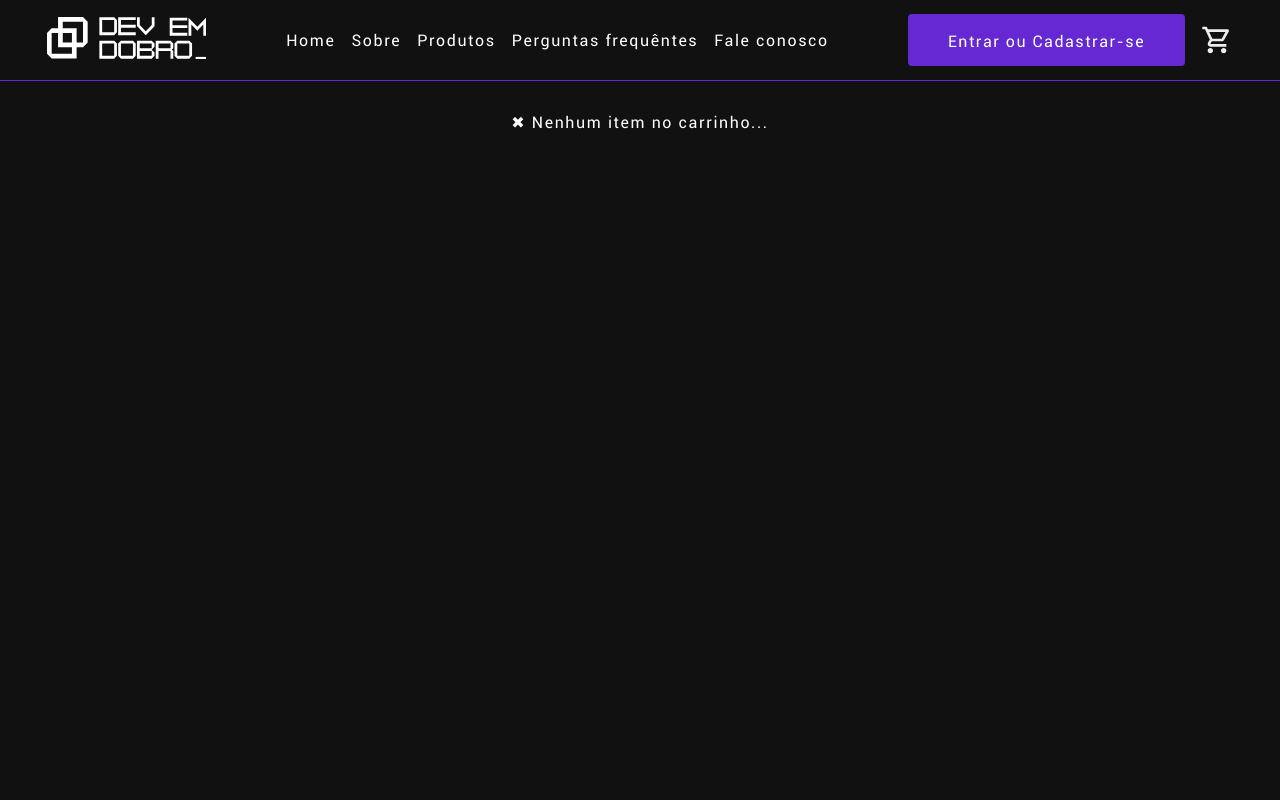
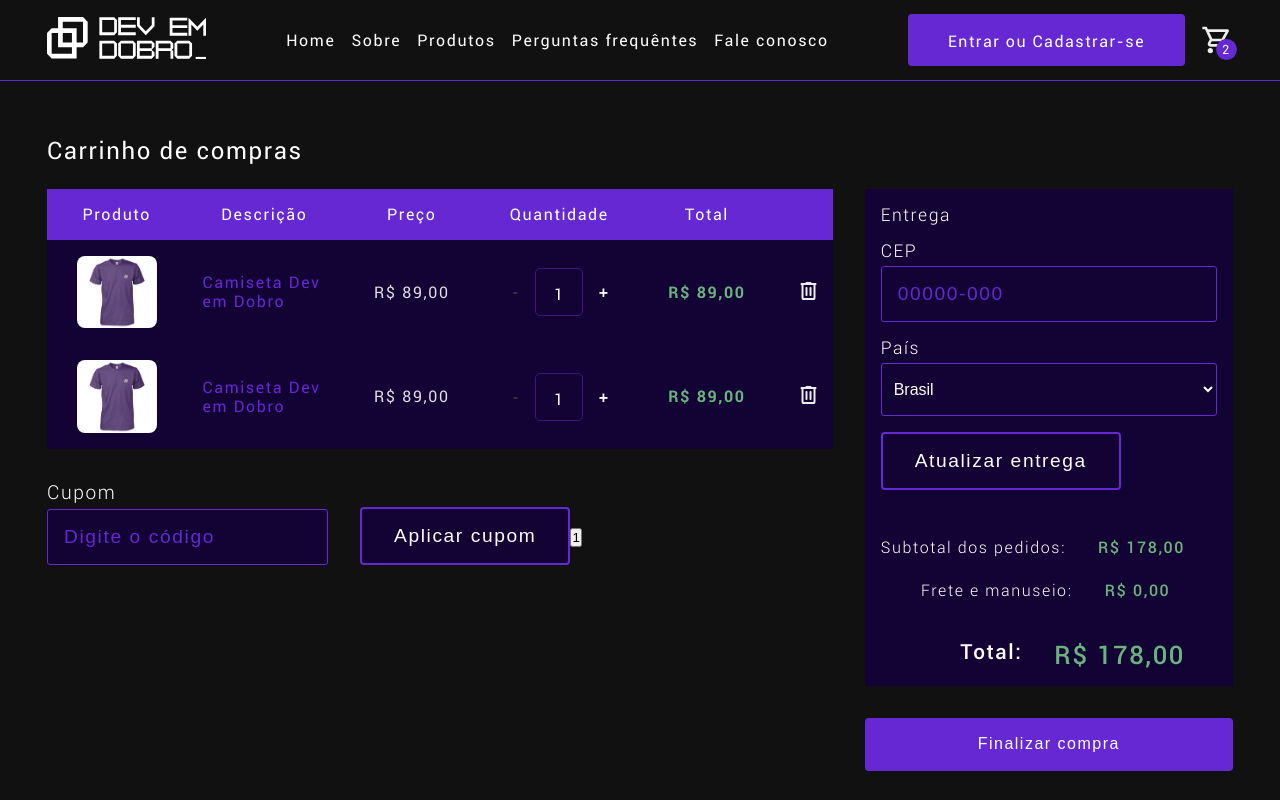
Before and after one commit to Leandro-Sousa-dev/ecommerce-ts, a React (Vite) app: page /cart in a window 1280 px wide. Shown: the top 800 px of the page. Built offline with nearby package versions, Linux system fonts and the light colour scheme.

Commit message:
uso correto de custom inputs componente

```diff
--- a/src/Contexts/CartContext.tsx
+++ b/src/Contexts/CartContext.tsx
@@ -21,8 +21,30 @@
   children: React.ReactNode;
 }
 
+const products = [
+  {
+    id: 1,
+    image: '/public/purple-shirt-ded.png',
+    title: "Camiseta Dev em Dobro",
+    color: "roxa",
+    size: "M",
+    price: 89.0,
+    quantity: 1,
+  },
+  {
+    id: 2,
+    image: '/public/purple-shirt-ded.png',
+    title: "Camiseta Dev em Dobro",
+    color: "roxa",
+    size: "M",
+    price: 89.0,
+    quantity: 1,
+  },
+
+]
 export const CartProvider = ({ children }: CartProviderProps) => {
-  const [cart, setCart] = useState<Products[]>([]);
+  // const [cart, setCart] = useState<Products[]>([]);
+  const [cart, setCart] = useState<Products[]>(products);
 
   function addProductIntoCart(product: ProductData): void {
     const productExistentInCart = cart.find(
@@ -91,7 +113,7 @@
   }
 
   function priceTotal() {
-    return cart.reduce((sum, item)=> sum + item.quantity * item.price ,0)
+    return cart.reduce((sum, item) => sum + item.quantity * item.price, 0)
   }
   return (
     <CartContext.Provider
--- a/src/components/ui/InputStyled/index.tsx
+++ b/src/components/ui/InputStyled/index.tsx
@@ -1,19 +1,14 @@
-import { useForm } from "react-hook-form"
-import { InputProps } from "../../../interfaces/InputProps"
 import { InputStyle } from "./styles"
+import { forwardRef, InputHTMLAttributes } from "react"
 
-export const InputStyled = (props: InputProps) => {
-    const {register} = useForm()
+type InputComponentProps = InputHTMLAttributes<HTMLElement>
 
-    return (
-        <InputStyle {...props}
-            {...register(`${props.name}`, {
-                required: "Informe um cep válido",
-                pattern: {
-                    value: /^\d{8}$/,
-                    message: "O CEP deve ter exatamente 8 dígitos."
-                }
-            })}
-        />
-    )
-}
+export const InputStyled = forwardRef<HTMLInputElement, InputComponentProps>(
+    ({ name, type = 'text', ...rest }, ref) => {
+        return (
+            <>
+                <InputStyle {...rest} type={type} name={name} ref={ref} />
+            </>
+        )
+    }
+)
--- a/src/pages/Cart/components/CupomContainer/index.tsx
+++ b/src/pages/Cart/components/CupomContainer/index.tsx
@@ -1,17 +1,29 @@
+import { useForm, SubmitHandler } from "react-hook-form"
 import { ButtonAlter } from "../../../../components/ui/ButtonAlter"
 import { InputStyled } from "../../../../components/ui/InputStyled"
 import { Cupom } from "./styles"
 
+
+interface FormData {
+    cupom: string
+}
+
 export const CupomContainer = () => {
+    const { handleSubmit, register } = useForm<FormData>()
+
+    const handleSubmitForm: SubmitHandler<FormData> = (data) => {
+        console.log(data)
+        return data
+    }
     return (
-        <Cupom>
+        <Cupom onSubmit={handleSubmit(handleSubmitForm)}>
             <label>
                 Cupom
-                <InputStyled type="text" placeholder="Digite o código" />
+                <InputStyled {...register('cupom')} type="text" placeholder="Digite o código" />
             </label>
             <div>
-                <ButtonAlter><p>Aplicar cupom</p></ButtonAlter>
-
+                <ButtonAlter ><p>Aplicar cupom</p></ButtonAlter>
+                <input type="submit" value="1" />
             </div>
         </Cupom>
     )
--- a/src/pages/Cart/components/CupomContainer/styles.ts
+++ b/src/pages/Cart/components/CupomContainer/styles.ts
@@ -1,6 +1,6 @@
 import styled from "styled-components";
 
-export const Cupom = styled.div`
+export const Cupom = styled.form`
     width: 100%;
     padding: 2rem 0;
 
```
